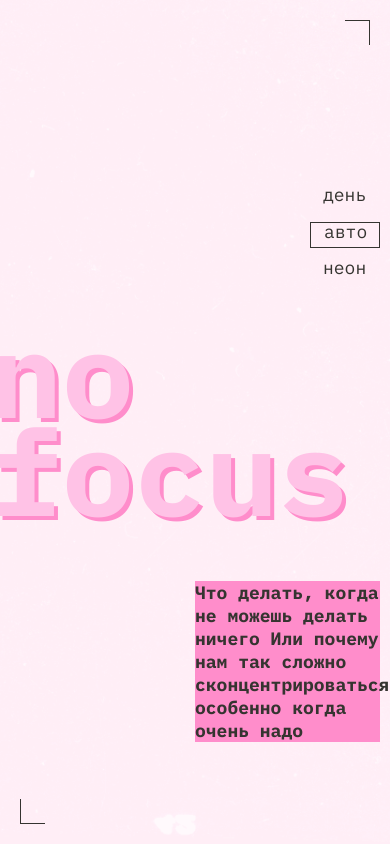
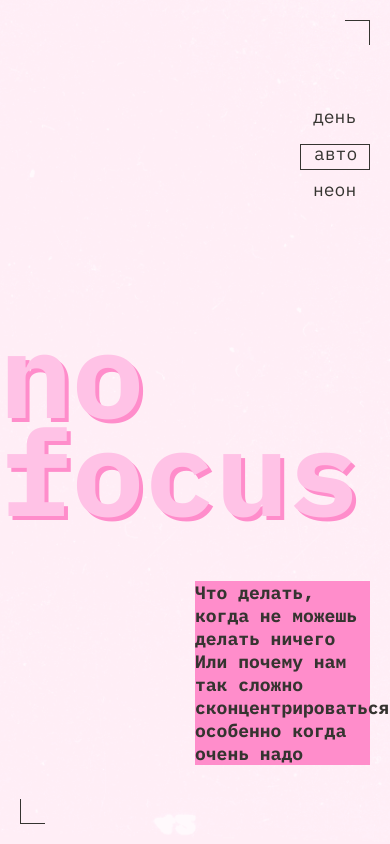
Before and after one commit to TZalyaev/slozhno-sosredotochitsya, a plain HTML site: page index.html in a window 390 px wide. Shown: the top 844 px of the page. Drawn offline with Linux system fonts and the light colour scheme.

Commit message:
fixed 768

```diff
--- a/index.html
+++ b/index.html
@@ -45,7 +45,7 @@
         </ul>
       </nav>
       <h1 class="header__title decorated-zone-title">no focus</h1>
-      <h2 class="header__subtitle title-decor">Что делать, когда не можешь делать ничего Или&nbsp;почему нам так сложно сконцентрироваться, особенно когда очень надо</h2>
+      <h2 class="header__subtitle title-decor">Что делать, когда не можешь делать ничего <br> Или почему нам так сложно сконцентрироваться, особенно когда очень надо</h2>
     </header>
     <main class="content">
       <section class="content__section why">
--- a/styles/style.css
+++ b/styles/style.css
@@ -226,8 +226,6 @@
 
 .how .content__section-card {
   grid-column-start: 2;
-  grid-column-end: span 3;
-  margin-left: 5px;
 }
 
 .advices-list {
@@ -304,16 +302,18 @@
   }
   .header__theme-menu {
     justify-self: end;
-    align-self: flex-end;
+    align-self: start;
+    margin-top: 22.4vw;
   }
   .header__accent {
     width: 100%
   }
-  .header {
-    padding: 10px;
-    margin-bottom: 40px;
+  .header__subtitle {
+    margin-top: 6.4vw;
   }
-
+  .why {
+    column-gap: 20px;
+  }
   .what .content__section-card {
     grid-row-start: initial;
   }
@@ -327,6 +327,10 @@
   .header__title {
     font-size: clamp(7.25rem, 7.0115rem + 1.0178vw, 7.5rem);
     margin-left: 0;
+  }
+  .header {
+    padding: 10px;
+    margin-bottom: 40px;
   }
   .header__subtitle {
     width: 100%;
```
